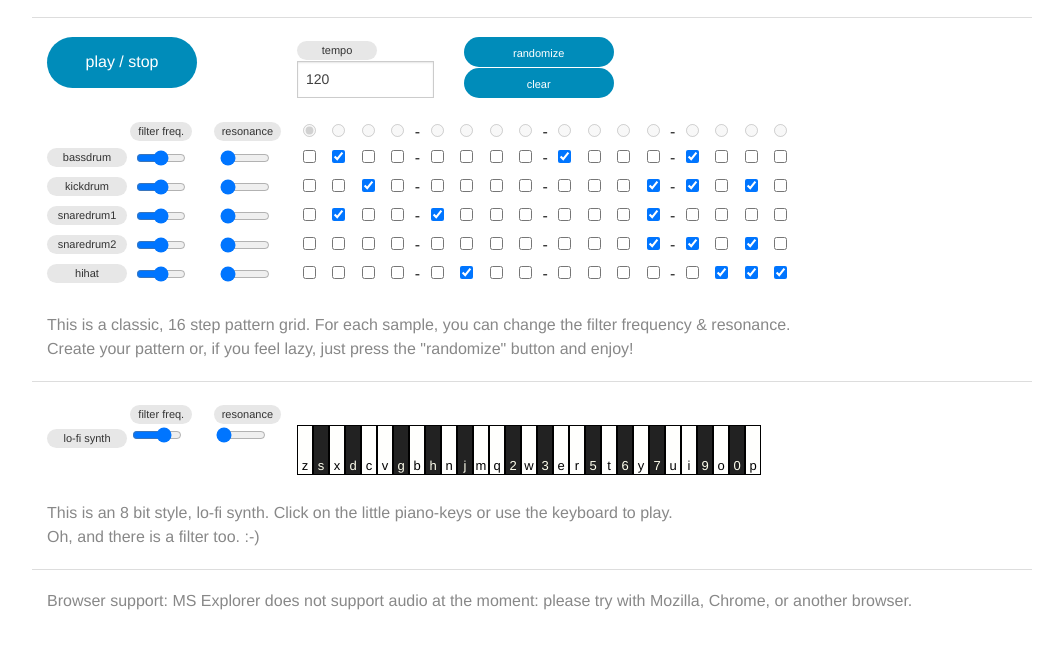
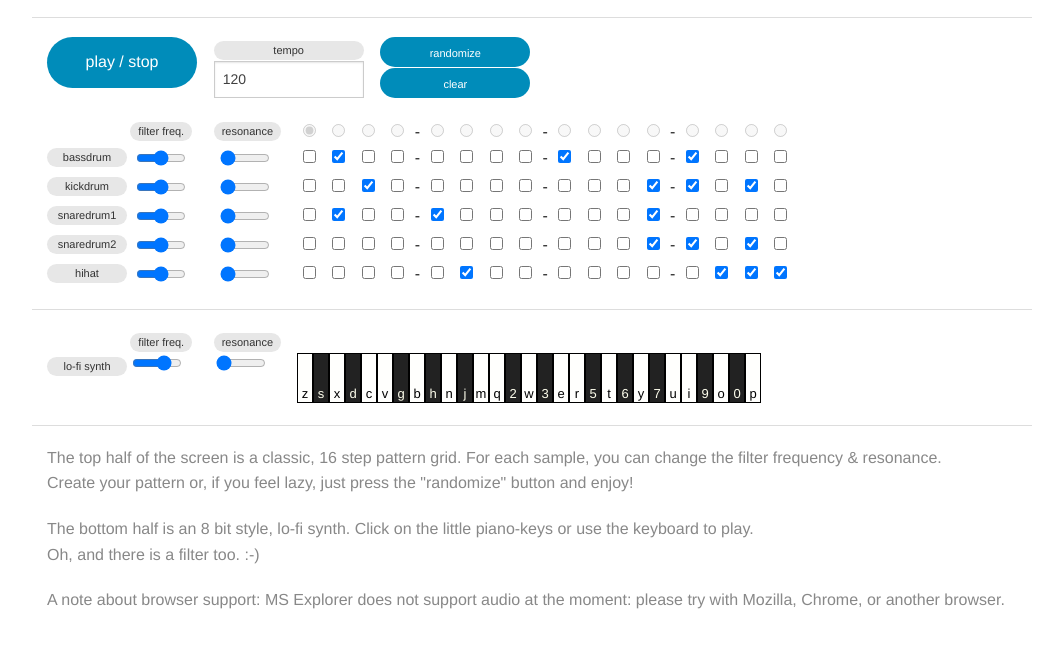
Before and after one commit to barmassimo/Angular-Drum-Machine, a plain HTML site: page index.html in a window 1280 px wide. Shown: the part 148-796 px from the top of the page, without its empty margins (108-1171 px from the left). Drawn offline with Linux system fonts and the light colour scheme; no server answers.

Commit message:
Moved all text at the bottom of the page

```diff
--- a/index.html
+++ b/index.html
@@ -30,12 +30,12 @@
 			<div class="row"><hr/></div>
 
 			<div class="row">
-				<div class="small-3 columns">
+				<div class="small-2 columns">
 					<a ng-click="togglePlay()" class="button round width3" >play&nbsp;/&nbsp;stop</a>
 				</div>
 				<div class="small-2 columns">
-					<span class="secondary label round width2">tempo</span>
-					<input class="width2" ng-model="tempo" type="number" min="0" max="400" />
+					<span class="secondary label round width3">tempo</span>
+					<input class="width3" ng-model="tempo" type="number" min="0" max="400" />
 				</div>
 				<div class="small-2 columns end">
                     <a ng-click="randomize()" class="button round tiny width3" style="height:30px; margin-bottom:1px">randomize</a>
@@ -76,15 +76,6 @@
 				</div>
 			</div>
 
-			<div class="row">
-				<div class="small-12 columns smallText">
-				<br/>
-				This is a classic, 16 step pattern grid. For each sample, you can change the filter frequency & resonance.
-				<br/>
-				Create your pattern or, if you feel lazy, just press the "randomize" button and enjoy!
-				</div>
-			</div>
-
 			<div class="row"><hr/></div>
 
 			<div class="row">
@@ -112,20 +103,23 @@
 				</div>
 			</div>
 
-			<div class="row">
-				<div class="small-12 columns smallText">
-				<br/>
-				This is an 8 bit style, lo-fi synth. Click on the little piano-keys or use the keyboard to play.
-				<br/>
-				Oh, and there is a filter too. :-)
-				</div>
-			</div>
-
 			<div class="row"><hr/></div>
 
-			<div class="row">
+            <div class="row">
 				<div class="small-12 columns smallText">
-					Browser support: MS Explorer does not support audio at the moment: please try with Mozilla, Chrome, or another browser.
+                    <p>
+                        The top half of the screen is a classic, 16 step pattern grid. For each sample, you can change the filter frequency & resonance.
+                        <br/>
+                        Create your pattern or, if you feel lazy, just press the "randomize" button and enjoy!
+                    </p>
+                    <p>
+                        The bottom half is an 8 bit style, lo-fi synth. Click on the little piano-keys or use the keyboard to play.
+                        <br/>
+                        Oh, and there is a filter too. :-)
+                    </p>
+                    <p>
+                        A note about browser support: MS Explorer does not support audio at the moment: please try with Mozilla, Chrome, or another browser.
+                    </p>
 				</div>
 			</div>
 
```
